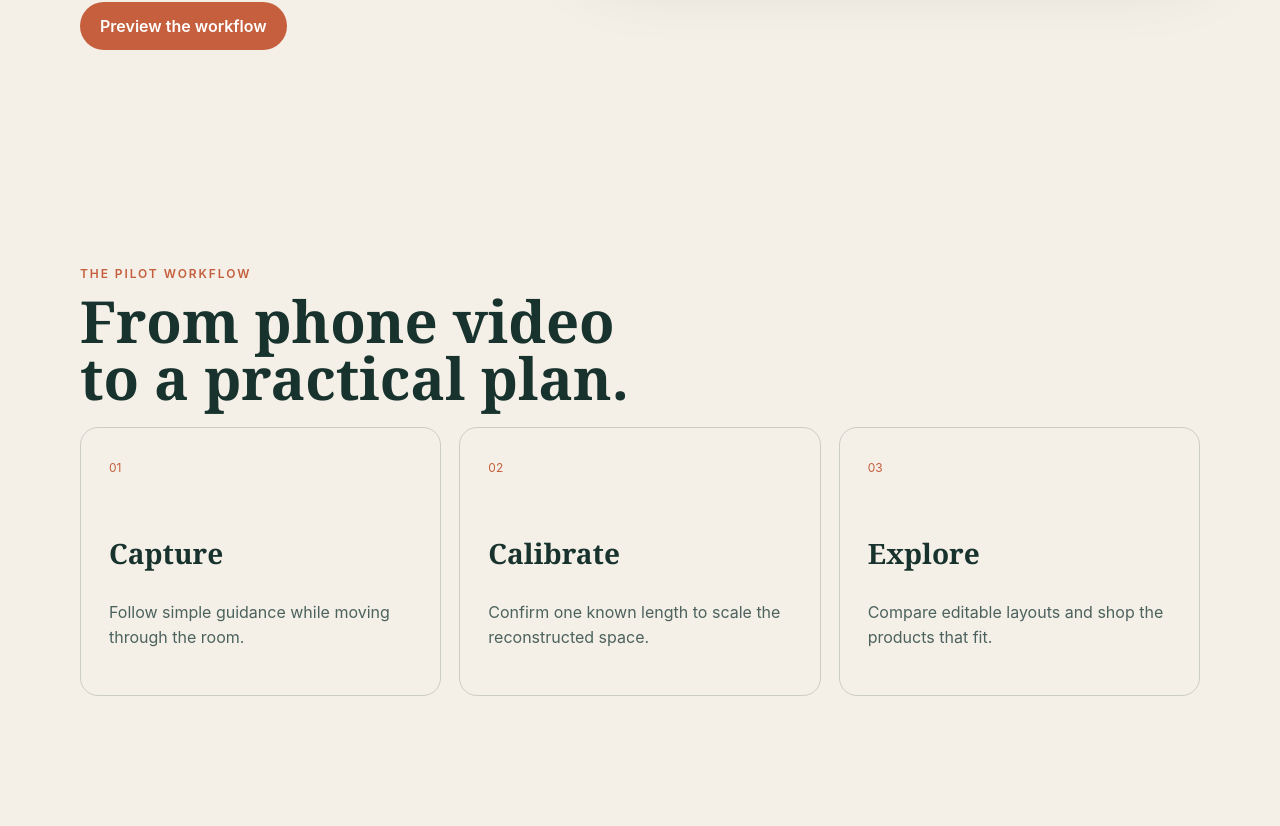
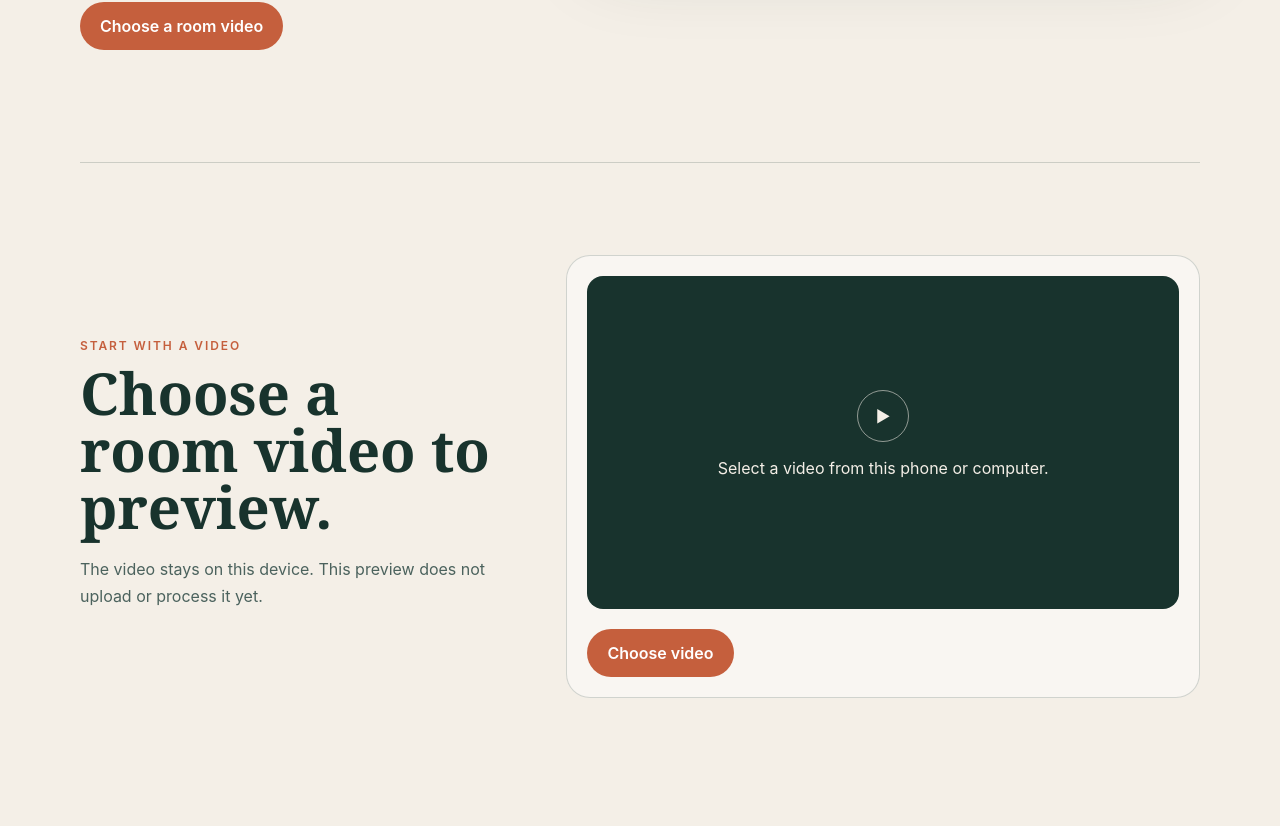
Before and after one commit to dqhomeinc/room-planner, a React (Vite) app in the folder apps/web/: page / in a window 1280 px wide. Shown: the part 774-1600 px from the top of the page. Before the commit the page ends 1578 px from the top, so only its background shows below. Built offline with nearby package versions, Linux system fonts and the light colour scheme.

Commit message:
feat: add local video selection preview

```diff
--- a/apps/web/src/app.tsx
+++ b/apps/web/src/app.tsx
@@ -1,3 +1,4 @@
+import { CapturePanel } from './capture-panel';
 import { productSteps } from './product-steps';
 import './styles.css';
 
@@ -22,8 +23,8 @@ export function App() {
             Capture a room with your phone, explore a measured 3D model, and
             compare furnishing plans built from products you can actually buy.
           </p>
-          <a className="primary-action" href="#workflow">
-            Preview the workflow
+          <a className="primary-action" href="#capture">
+            Choose a room video
           </a>
         </div>
         <div className="room-card" aria-label="Illustrated room preview">
@@ -38,6 +39,8 @@ export function App() {
           <p>Interactive room preview coming soon</p>
         </div>
       </section>
+
+      <CapturePanel />
 
       <section className="workflow" id="workflow">
         <p className="eyebrow">The pilot workflow</p>
--- /dev/null
+++ b/apps/web/src/capture-panel.tsx
@@ -0,0 +1,104 @@
+import { type ChangeEvent, useEffect, useRef, useState } from 'react';
+import {
+  describeVideo,
+  formatVideoSize,
+  type VideoSelection,
+} from './video-selection';
+
+export function CapturePanel() {
+  const activePreviewUrl = useRef<string | null>(null);
+  const [selection, setSelection] = useState<VideoSelection | null>(null);
+
+  useEffect(
+    () => () => {
+      if (activePreviewUrl.current) {
+        URL.revokeObjectURL(activePreviewUrl.current);
+      }
+    },
+    [],
+  );
+
+  function releasePreview() {
+    if (activePreviewUrl.current) {
+      URL.revokeObjectURL(activePreviewUrl.current);
+      activePreviewUrl.current = null;
+    }
+  }
+
+  function handleSelection(event: ChangeEvent<HTMLInputElement>) {
+    const file = event.currentTarget.files?.[0];
+    if (!file) {
+      return;
+    }
+
+    releasePreview();
+    const previewUrl = URL.createObjectURL(file);
+    activePreviewUrl.current = previewUrl;
+    setSelection(describeVideo(file, previewUrl));
+    event.currentTarget.value = '';
+  }
+
+  function clearSelection() {
+    releasePreview();
+    setSelection(null);
+  }
+
+  return (
+    <section className="capture" id="capture" aria-labelledby="capture-title">
+      <div className="capture-copy">
+        <p className="eyebrow">Start with a video</p>
+        <h2 id="capture-title">Choose a room video to preview.</h2>
+        <p>
+          The video stays on this device. This preview does not upload or
+          process it yet.
+        </p>
+      </div>
+
+      <div className="capture-card">
+        {selection ? (
+          <>
+            <video
+              className="video-preview"
+              src={selection.previewUrl}
+              controls
+              playsInline
+              preload="metadata"
+              aria-label={`Preview of ${selection.name}`}
+            />
+            <dl className="video-details">
+              <div>
+                <dt>File</dt>
+                <dd>{selection.name}</dd>
+              </div>
+              <div>
+                <dt>Format</dt>
+                <dd>{selection.type}</dd>
+              </div>
+              <div>
+                <dt>Size</dt>
+                <dd>{formatVideoSize(selection.size)}</dd>
+              </div>
+            </dl>
+          </>
+        ) : (
+          <div className="video-empty">
+            <span aria-hidden="true">▶</span>
+            <p>Select a video from this phone or computer.</p>
+          </div>
+        )}
+
+        <div className="capture-actions">
+          <label className="primary-action video-picker">
+            {selection ? 'Replace video' : 'Choose video'}
+            <input type="file" accept="video/*" onChange={handleSelection} />
+          </label>
+          {selection ? (
+            <button className="secondary-action" onClick={clearSelection}>
+              Remove video
+            </button>
+          ) : null}
+        </div>
+      </div>
+    </section>
+  );
+}
--- a/apps/web/src/styles.css
+++ b/apps/web/src/styles.css
@@ -35,6 +35,7 @@ main {
 
 nav,
 .hero,
+.capture,
 .workflow {
   width: min(1120px, calc(100% - 40px));
   margin-inline: auto;
@@ -121,6 +122,113 @@ h2 {
   background: #c55f3d;
   font-weight: 600;
   text-decoration: none;
+}
+
+.capture {
+  display: grid;
+  grid-template-columns: 0.8fr 1.2fr;
+  gap: 64px;
+  align-items: center;
+  padding-block: 92px;
+  border-top: 1px solid rgb(24 51 45 / 18%);
+}
+
+.capture-copy > p:last-child {
+  max-width: 480px;
+  color: #4b625d;
+  line-height: 1.7;
+}
+
+.capture-card {
+  min-width: 0;
+  padding: 20px;
+  border: 1px solid rgb(24 51 45 / 18%);
+  border-radius: 24px;
+  background: rgb(255 255 255 / 45%);
+}
+
+.video-preview,
+.video-empty {
+  width: 100%;
+  aspect-ratio: 16 / 9;
+  border-radius: 16px;
+  background: #18332d;
+}
+
+.video-preview {
+  display: block;
+  object-fit: contain;
+}
+
+.video-empty {
+  display: grid;
+  place-content: center;
+  justify-items: center;
+  color: #f4efe7;
+  text-align: center;
+}
+
+.video-empty span {
+  display: grid;
+  width: 52px;
+  aspect-ratio: 1;
+  place-items: center;
+  border: 1px solid rgb(244 239 231 / 55%);
+  border-radius: 50%;
+}
+
+.video-details {
+  display: grid;
+  grid-template-columns: 1.5fr 1fr 0.7fr;
+  gap: 16px;
+  margin: 20px 0 0;
+}
+
+.video-details dt {
+  color: #70817d;
+  font-size: 12px;
+  text-transform: uppercase;
+}
+
+.video-details dd {
+  overflow: hidden;
+  margin: 5px 0 0;
+  font-size: 14px;
+  text-overflow: ellipsis;
+  white-space: nowrap;
+}
+
+.capture-actions {
+  display: flex;
+  gap: 12px;
+  align-items: center;
+  margin-top: 20px;
+}
+
+.capture-actions .primary-action {
+  margin-top: 0;
+  cursor: pointer;
+}
+
+.video-picker input {
+  position: absolute;
+  width: 1px;
+  height: 1px;
+  overflow: hidden;
+  clip: rect(0 0 0 0);
+  clip-path: inset(50%);
+  white-space: nowrap;
+}
+
+.secondary-action {
+  padding: 13px 18px;
+  border: 1px solid rgb(24 51 45 / 28%);
+  border-radius: 100px;
+  color: #18332d;
+  background: transparent;
+  font: inherit;
+  font-weight: 600;
+  cursor: pointer;
 }
 
 .room-card {
@@ -242,6 +350,15 @@ h2 {
     min-height: 360px;
   }
 
+  .capture {
+    grid-template-columns: 1fr;
+    gap: 28px;
+  }
+
+  .video-details {
+    grid-template-columns: 1fr;
+  }
+
   .workflow ol {
     grid-template-columns: 1fr;
   }
--- /dev/null
+++ b/apps/web/src/video-selection.ts
@@ -0,0 +1,34 @@
+export type VideoSelection = {
+  name: string;
+  previewUrl: string;
+  size: number;
+  type: string;
+};
+
+type VideoFileDetails = Pick<File, 'name' | 'size' | 'type'>;
+
+export function describeVideo(
+  file: VideoFileDetails,
+  previewUrl: string,
+): VideoSelection {
+  return {
+    name: file.name,
+    previewUrl,
+    size: file.size,
+    type: file.type || 'Unknown video format',
+  };
+}
+
+export function formatVideoSize(bytes: number): string {
+  if (bytes < 1024) {
+    return `${bytes} B`;
+  }
+
+  const kilobytes = bytes / 1024;
+  if (kilobytes < 1024) {
+    return `${kilobytes.toFixed(kilobytes < 10 ? 1 : 0)} KB`;
+  }
+
+  const megabytes = kilobytes / 1024;
+  return `${megabytes.toFixed(megabytes < 10 ? 1 : 0)} MB`;
+}
```
Also changed, not shown: 1 other file (tests, documents, lock files or other folders).
